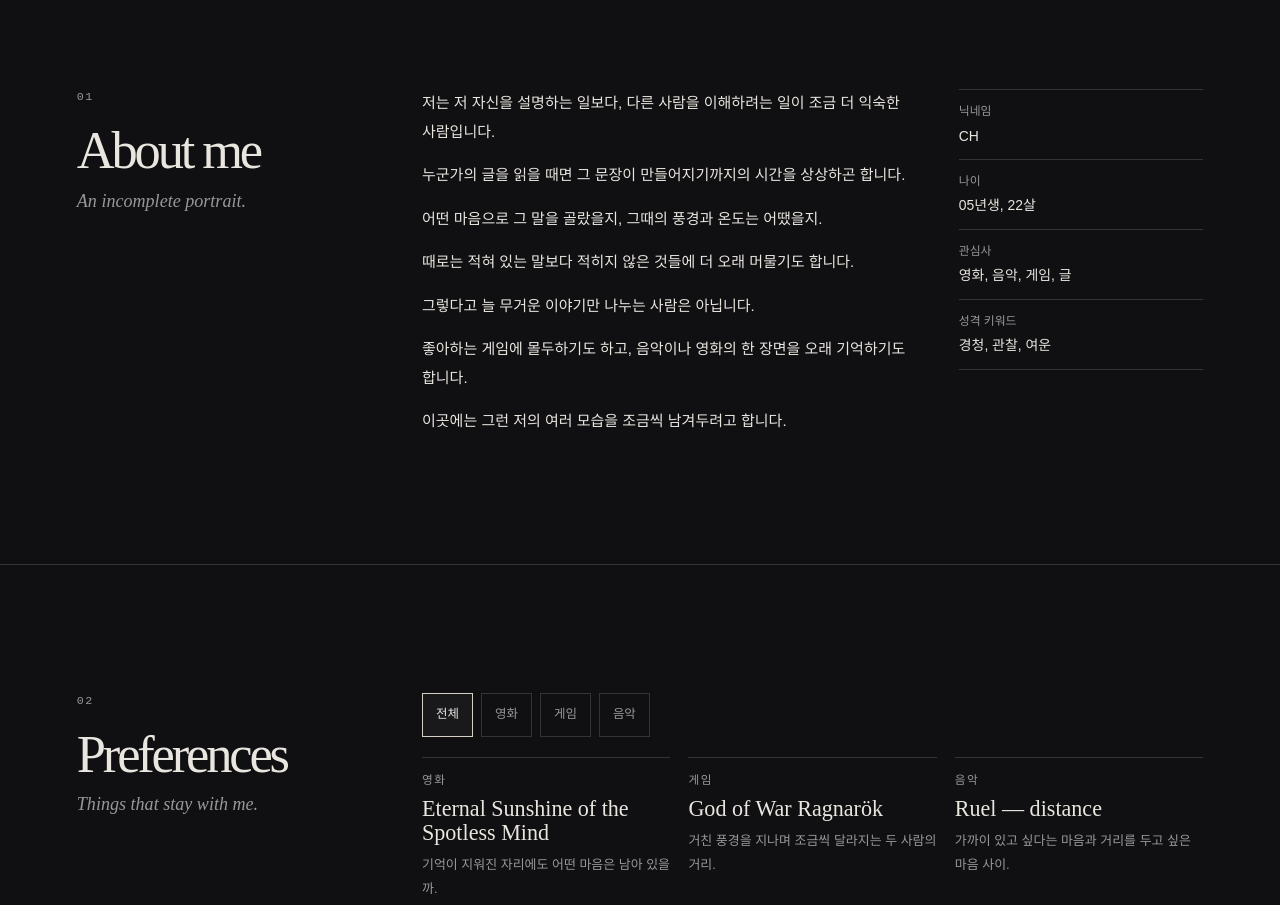
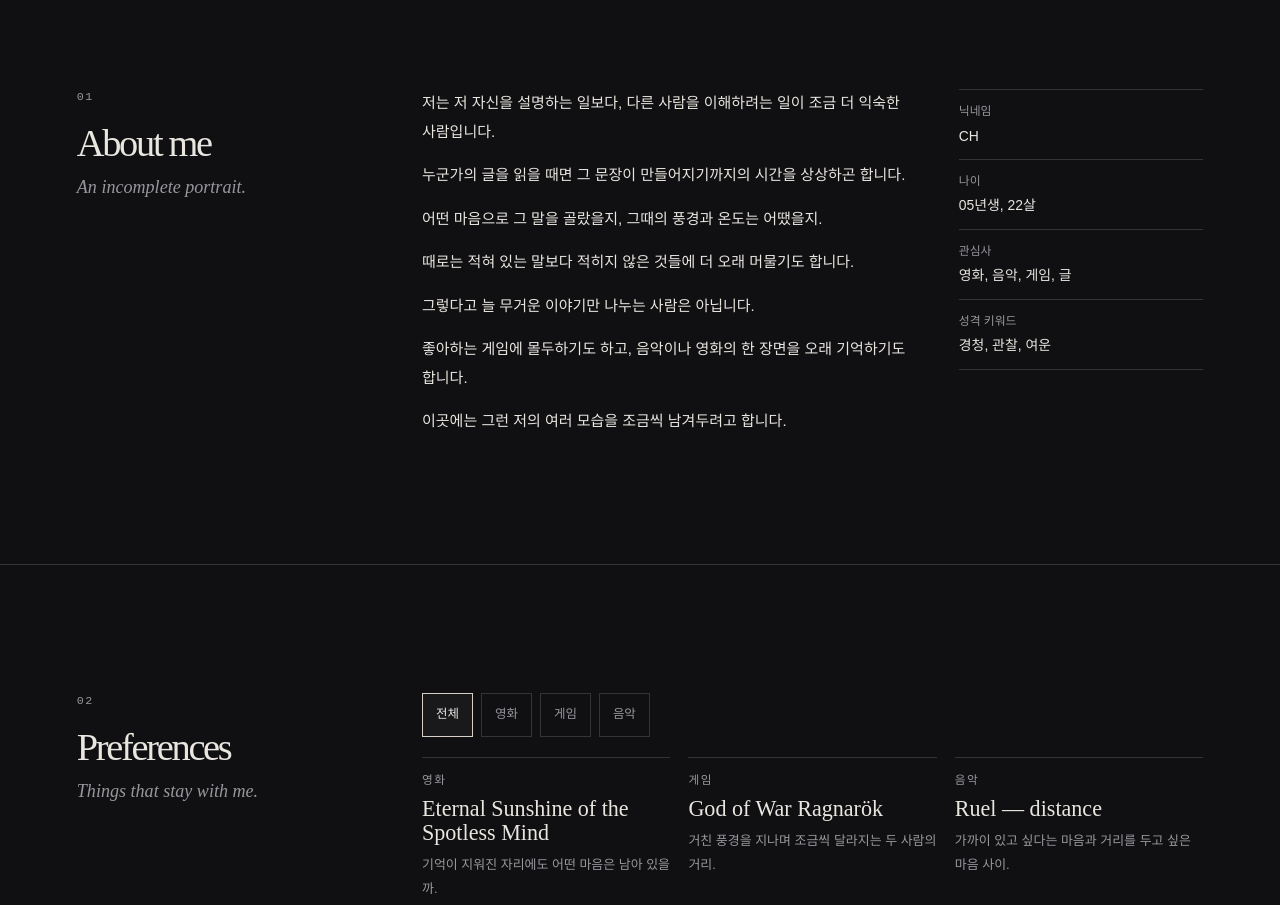
Before and after one commit to offrecovd404/off-the-recovd, a plain HTML site: page index.html in a window 1280 px wide. Shown: the part 840-1745 px from the top of the page. Drawn offline with Linux system fonts and the light colour scheme; a web font is replaced by a local one.

Commit message:
Update styles.css

```diff
--- a/styles.css
+++ b/styles.css
@@ -139,3 +139,10 @@ dialog::backdrop { background: #080809e8; }
 /* 로컬 파일을 열 때도 제목 글꼴을 사용할 수 있습니다. */
 @font-face { font-family: "Instrument Serif"; src: url("assets/InstrumentSerif-Regular.ttf") format("truetype"); font-style: normal; font-display: swap; }
 @font-face { font-family: "Instrument Serif"; src: url("assets/InstrumentSerif-Italic.ttf") format("truetype"); font-style: italic; font-display: swap; }
+/* 섹션 제목 줄바꿈 방지 */
+.chapter-heading h2 {
+  white-space: nowrap;
+  overflow-wrap: normal;
+  word-break: keep-all;
+  font-size: clamp(1.9rem, 3vw, 3.25rem);
+}
```
